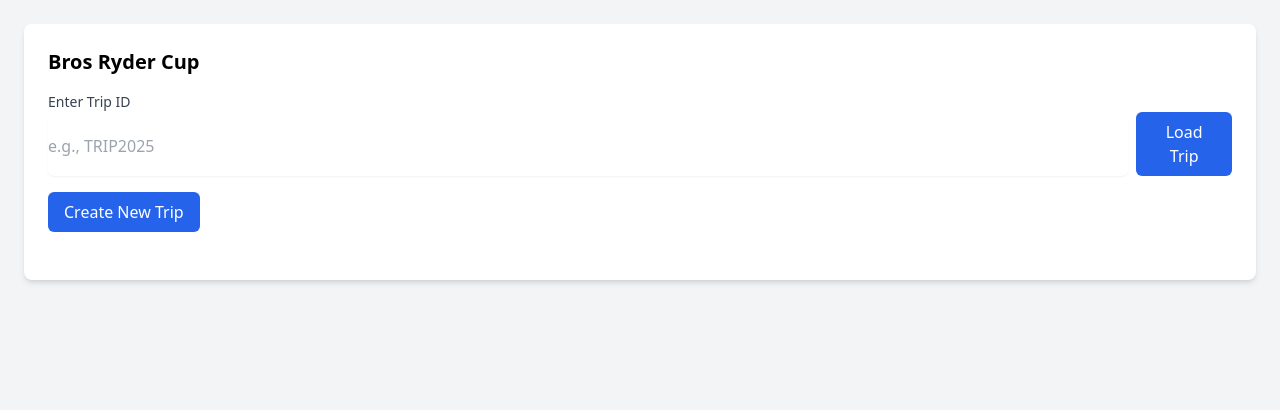
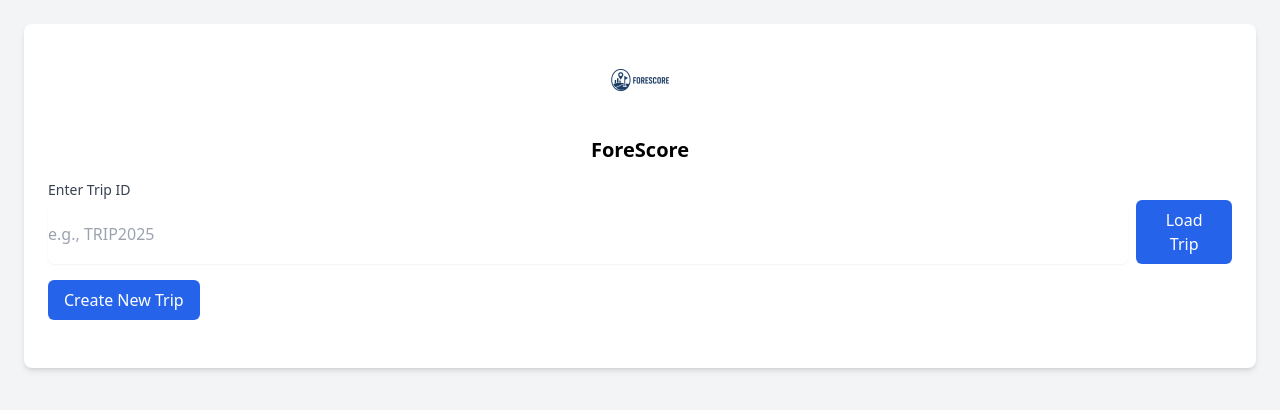
Before and after one commit to cmpeavlerjr72/ForeScore, a React (Vite) app: page / in a window 1280 px wide. Shown: the top 410 px of the page. Built offline with nearby package versions, Linux system fonts and the light colour scheme; what chartjs-plugin-datalabels would draw is missing.

Commit message:
Integrate ForeScore logo into HomePage

```diff
--- a/src/pages/HomePage.tsx
+++ b/src/pages/HomePage.tsx
@@ -2,6 +2,7 @@
 import { EventConfig } from '../App';
 import { saveConfig, loadConfig, generateTripId } from '../utils/storage';
 import Dashboard from './Dashboard';
+import logo from '../assets/ForeScore.png'; // Adjust the path and file name as needed
 
 interface HomePageProps {
   config: EventConfig;
@@ -225,7 +226,10 @@
 
   return (
     <div className="bg-white p-6 rounded-lg shadow-md">
-      <h2 className="text-xl font-semibold mb-4">Bros Ryder Cup</h2>
+      <div className="flex justify-center mb-6">
+        <img src={logo} alt="ForeScore Logo" className="h-16" />
+      </div>
+      <h2 className="text-xl font-semibold mb-4 text-center">ForeScore</h2>
       {error && <p className="text-red-500 mb-4">{error}</p>}
 
       {!config.tripId && (
```
Also changed, not shown: src/assets/ForeScore.png (added).
